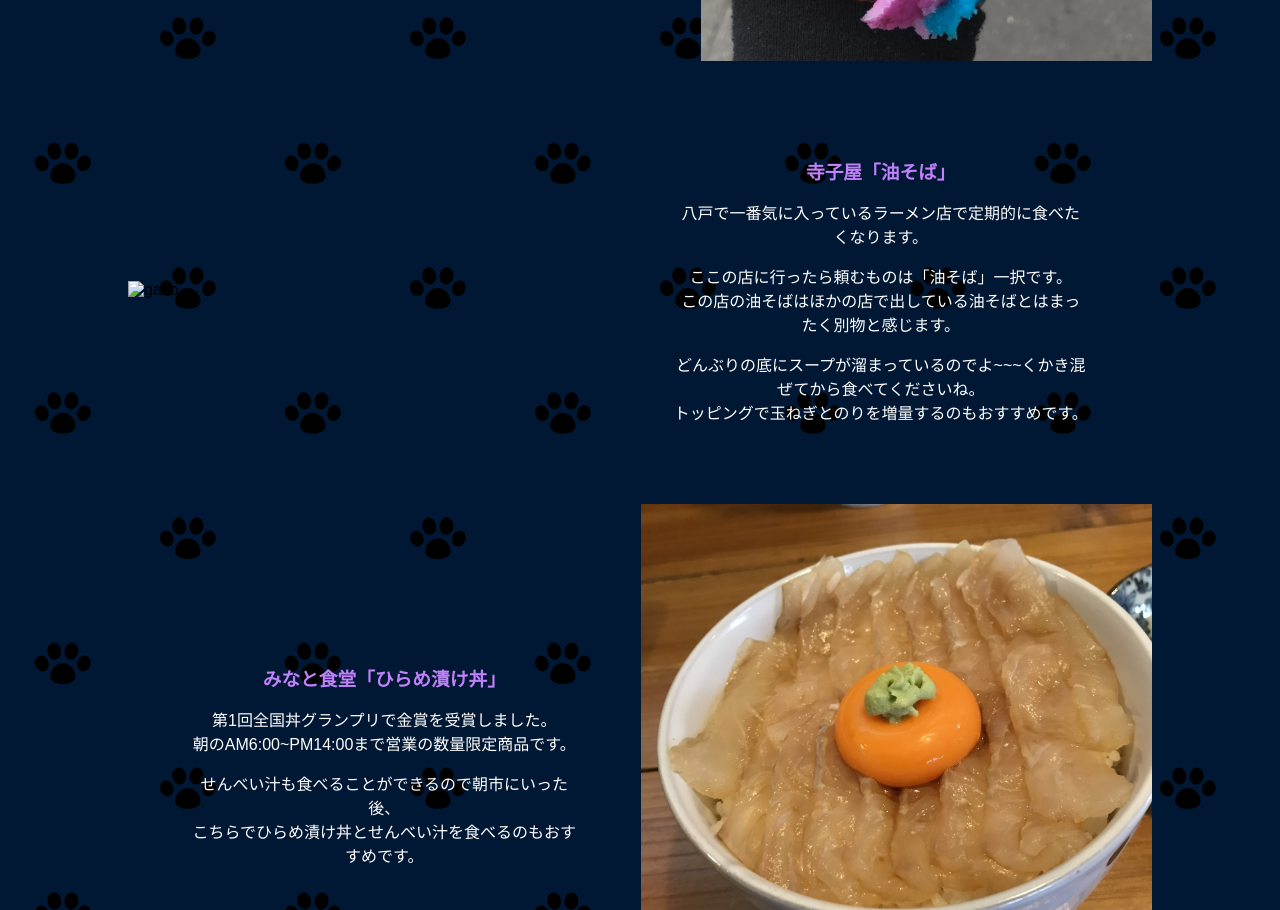
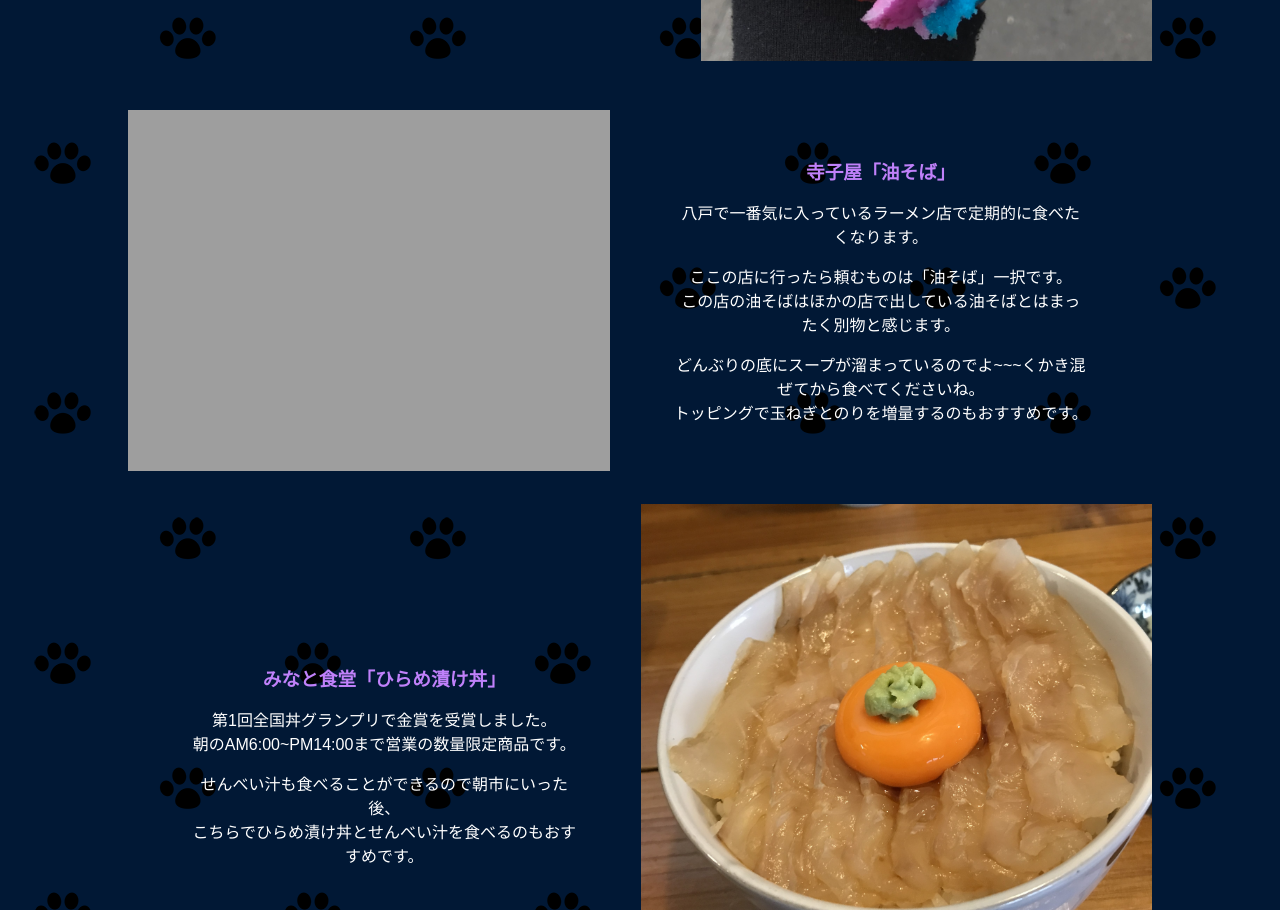
Before and after one commit to k-aya-k/self, a plain HTML site: page aomori.html in a window 1280 px wide. Shown: the part 2526-3436 px from the top of the page. Drawn offline with Linux system fonts and the light colour scheme; the site is published under a folder, as on GitHub Pages, so addresses that start at the root find nothing; a web font is replaced by a local one.

Commit message:
Add files via upload

```diff
--- a/aomori.html
+++ b/aomori.html
@@ -94,7 +94,7 @@
                 </div>
                 <div class="b_box">
                     <div class="b_imagebox abura">
-                        <img src="/image/hachinohe_image/terakoya1.jpg" alt="gazo">
+                        <img src="./image/hachinohe_image/terakoya1.jpg" alt="gazo">
                     </div>
                     <div class="b_textbox">
                         <h3>寺子屋「油そば」</h3>
```
